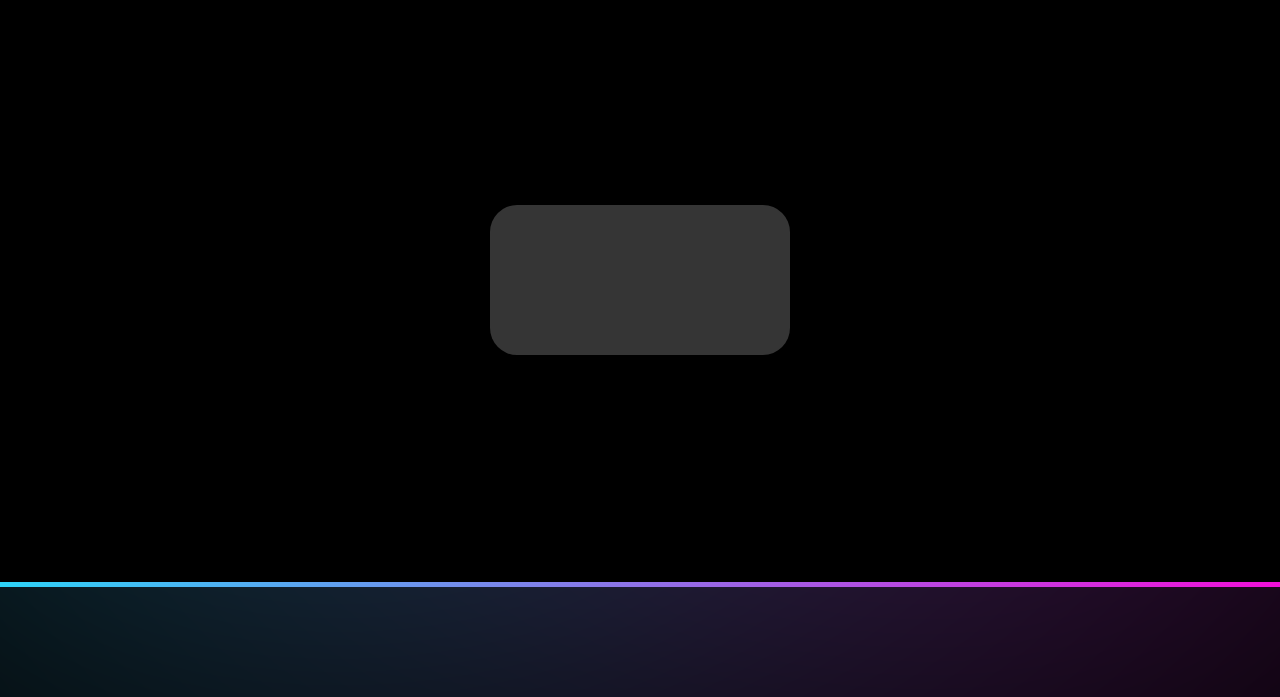
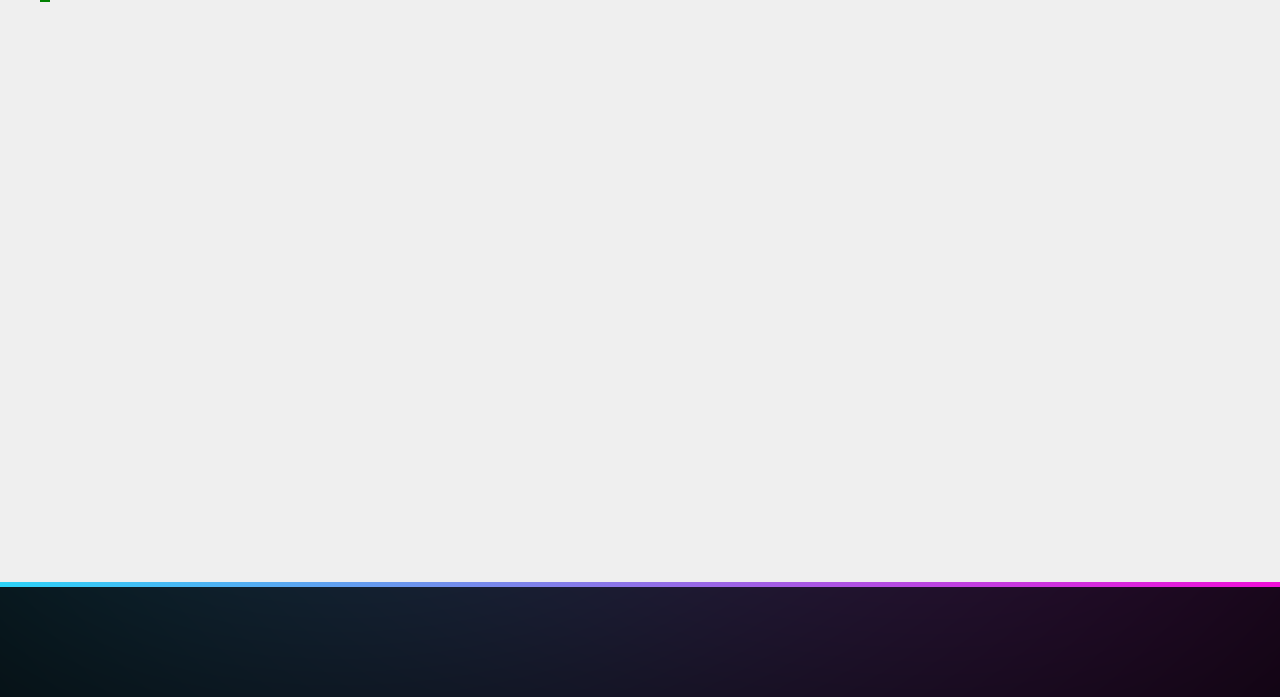
Before and after one commit to Milansuman/Pixel-Conquest, a website: page views/pixel.html in a window 1280 px wide. Shown: the part 103-800 px from the top of the page. Drawn offline with Linux system fonts and the light colour scheme.

Commit message:
add pixel dump func

```diff
--- a/public/css/pixel.css
+++ b/public/css/pixel.css
@@ -56,9 +56,7 @@ h1{
 }
 
 canvas{
-    /* width: 1400px;
-    height: 600px; */
     flex-shrink: 0;
     border-radius: 27px;
-    background: #353535;
+    background: #efefef;
 }
--- a/public/js/pixel.js
+++ b/public/js/pixel.js
@@ -0,0 +1,17 @@
+const canvas = document.getElementById("canvas");
+const container = document.querySelector(".container")
+const ctx = canvas.getContext("2d");
+canvas.width=container.clientWidth;
+canvas.height=container.clientHeight;
+
+const pixelSize = 10;
+
+function Pixel(){
+
+    return  ctx.fillStyle = "green",ctx.fillRect(100, 10, pixelSize,pixelSize);
+}
+
+Pixel()
+
+// ctx.fillStyle = "green";
+// ctx.fillRect(100, 10, 20, 20);
--- a/views/pixel.html
+++ b/views/pixel.html
@@ -13,10 +13,7 @@
         <h1>Pixel Conquest</h1>
     </div>
     <div class="container">
-        <div class="convacont">
-            <canvas></canvas>
-        </div>
-
+        <canvas id="canvas"></canvas>
     </div>
     <script src="/js/pixel.js"></script>
 </body>
```
